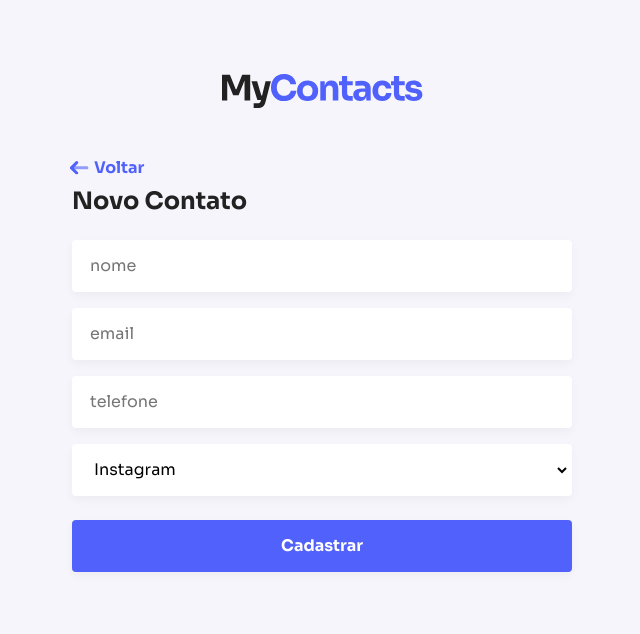
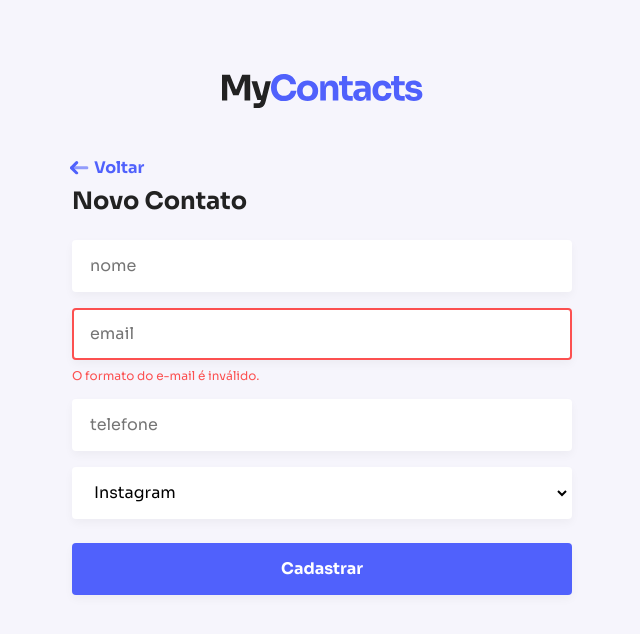
Before and after one commit to anderson-rodriguesdev/MyContacts, a React (Vite) app: page /new in a window 1280 px wide. Shown: the top 634 px of the page, without its empty margins (318-958 px from the left). Built offline with nearby package versions, Linux system fonts and the light colour scheme.

Commit message:
refactor: added error status in FormGroup and Input components

```diff
--- a/src/components/ContacForm/index.tsx
+++ b/src/components/ContacForm/index.tsx
@@ -16,8 +16,8 @@
         <Input placeholder="nome" />
       </FormGroup>
 
-      <FormGroup>
-        <Input placeholder="email" />
+      <FormGroup error="O formato do e-mail é inválido.">
+        <Input placeholder="email" error />
       </FormGroup>
 
       <FormGroup>
--- a/src/components/FormGroup/index.tsx
+++ b/src/components/FormGroup/index.tsx
@@ -3,8 +3,14 @@
 
 interface FormGroupProps {
   children: ReactElement;
+  error?: string;
 }
 
-export default function FormGroup({ children }: FormGroupProps) {
-  return <Container>{children}</Container>;
+export default function FormGroup({ children, error }: FormGroupProps) {
+  return (
+    <Container>
+      {children}
+      {error && <small>{error}</small>}
+    </Container>
+  );
 }
--- a/src/components/FormGroup/styles.ts
+++ b/src/components/FormGroup/styles.ts
@@ -4,4 +4,10 @@
   & + & {
     margin-top: 16px;
   }
+  small {
+    color: ${({ theme }) => theme.colors.danger.main};
+    margin-top: 8px;
+    display: block;
+    font-size: 12px;
+  }
 `;
--- a/src/components/Input.tsx
+++ b/src/components/Input.tsx
@@ -1,6 +1,10 @@
-import styled from 'styled-components';
+import styled, { css } from "styled-components";
 
-export default styled.input`
+interface Props {
+  error?: boolean;
+}
+
+export default styled.input<Props>`
   width: 100%;
   height: 52px;
   padding: 0 16px;
@@ -14,4 +18,14 @@
   &:focus {
     border-color: ${({ theme }) => theme.colors.primary.main};
   }
+
+  ${({ theme, error }) =>
+    error &&
+    css`
+      color: ${theme.colors.danger.main};
+      border-color: ${theme.colors.danger.main};
+      &:focus {
+        border-color: ${({ theme }) => theme.colors.danger.main};
+      }
+    `}
 `;
--- a/src/pages/Home/index.tsx
+++ b/src/pages/Home/index.tsx
@@ -1,6 +1,4 @@
 import { Link } from "react-router-dom";
-
-import Loader from "../../components/Loader";
 
 import {
   Container,
@@ -17,7 +15,6 @@
 export default function Home() {
   return (
     <Container>
-      <Loader />
       <InputSearchContainer>
         <input type="text" placeholder="Pesquisar contato..." />
       </InputSearchContainer>
```
